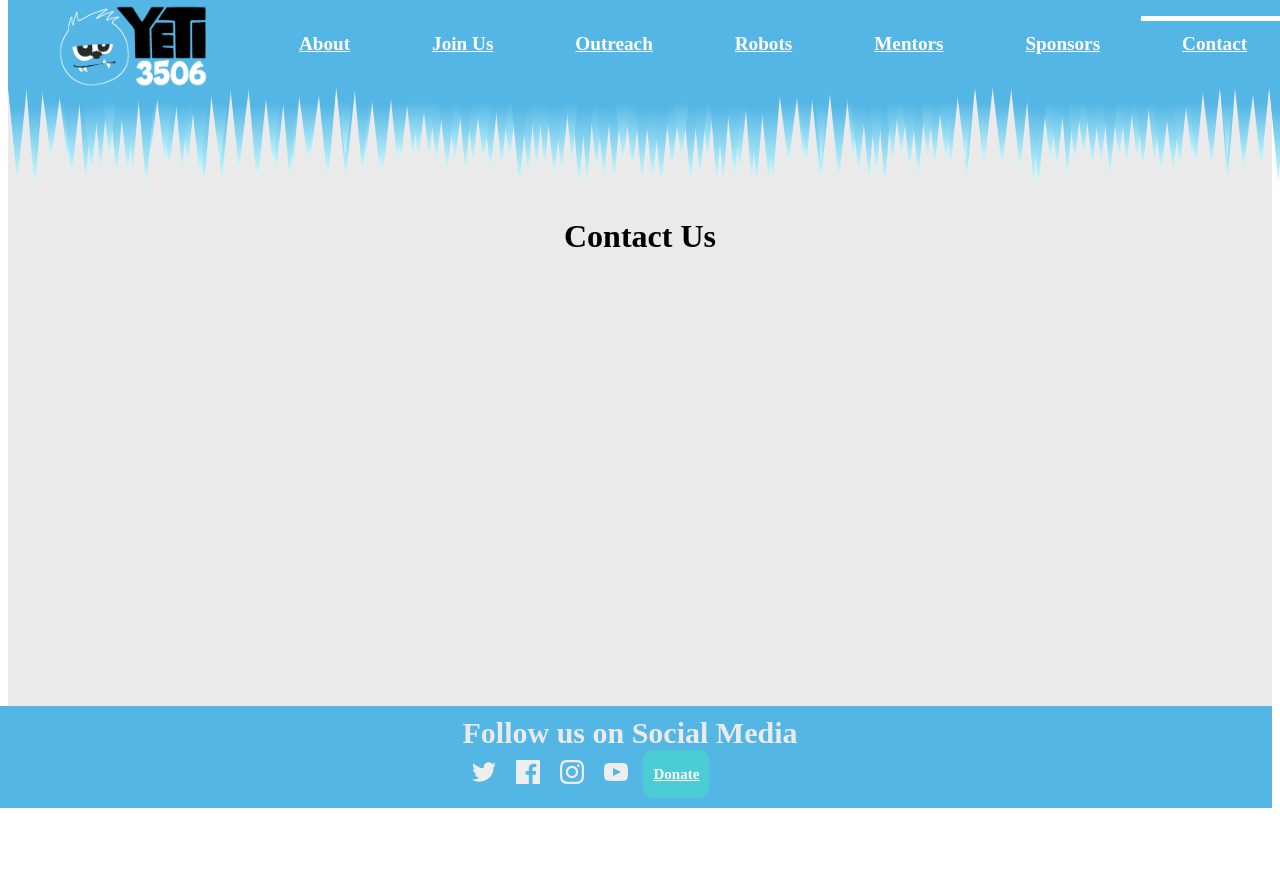
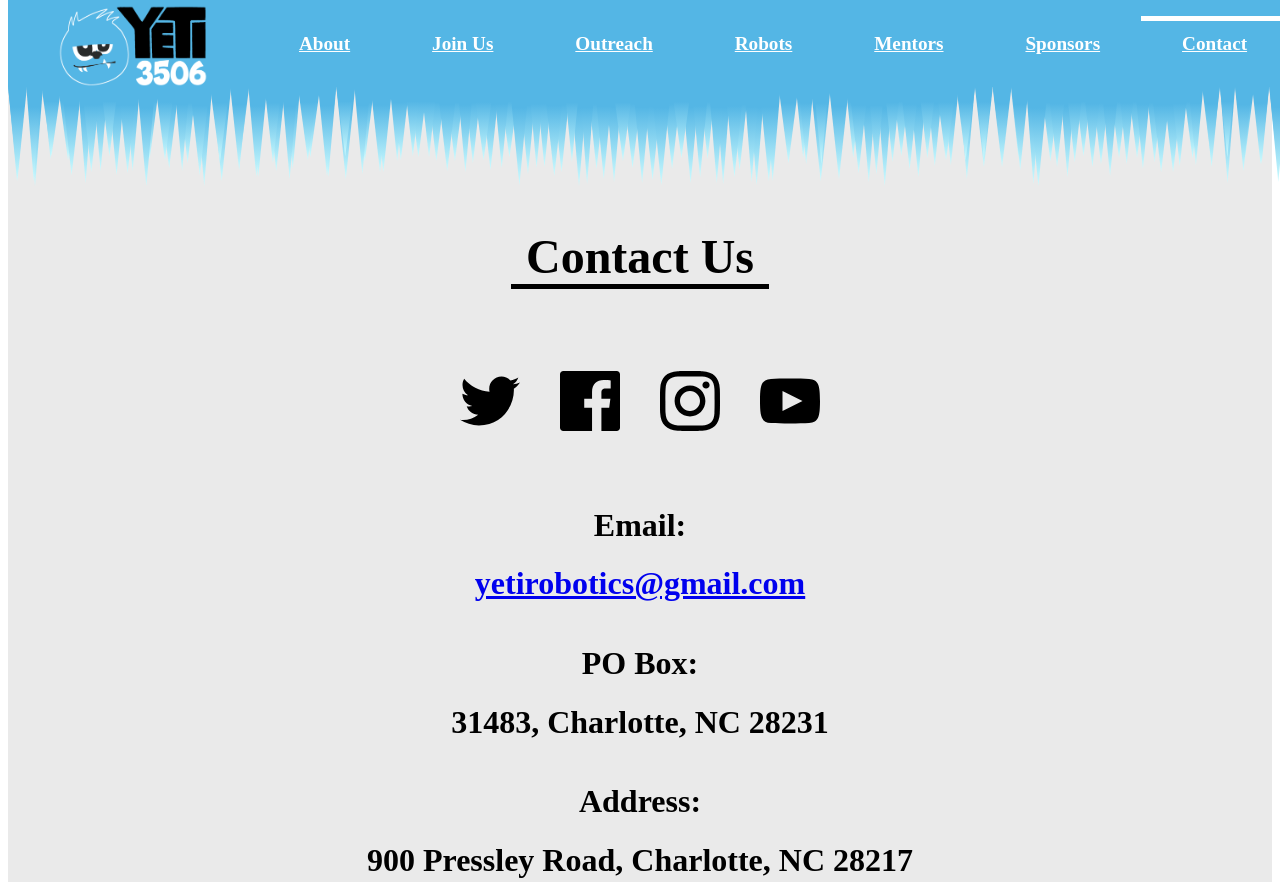
Before and after one commit to tsar-boomba/yeti-robotics-site, a Gatsby site: page /contact in a window 1280 px wide. Shown: the top 882 px of the page. Before the commit the page ends 816 px from the top, so only its background shows below. Built offline with nearby package versions, Linux system fonts and the light colour scheme; Gatsby itself is replaced by a stand-in of ours.

Commit message:
finished contact page

```diff
--- a/src/pages/contact/index.tsx
+++ b/src/pages/contact/index.tsx
@@ -1,11 +1,85 @@
 import { PageProps } from 'gatsby';
 import React from 'react';
 import Layout from '@/components/Layout';
+import Title from '@/components/Title';
 
 const Contact: React.FC<PageProps> = () => {
 	return (
-		<Layout>
-			<h1>Contact Us</h1>
+		<Layout title='Contact'>
+			<Title>Contact Us</Title>
+			<div style={{ display: 'flex', justifyContent: 'space-around', padding: 30 }}>
+				<a
+					aria-label='yeti Twitter'
+					href='https://twitter.com/YETI_Robotics'
+					style={{ padding: 20 }}
+				>
+					<svg
+						xmlns='http://www.w3.org/2000/svg'
+						width='60'
+						height='60'
+						fill='#000000'
+						viewBox='0 0 24 24'
+					>
+						<path d='M24 4.557c-.883.392-1.832.656-2.828.775 1.017-.609 1.798-1.574 2.165-2.724-.951.564-2.005.974-3.127 1.195-.897-.957-2.178-1.555-3.594-1.555-3.179 0-5.515 2.966-4.797 6.045-4.091-.205-7.719-2.165-10.148-5.144-1.29 2.213-.669 5.108 1.523 6.574-.806-.026-1.566-.247-2.229-.616-.054 2.281 1.581 4.415 3.949 4.89-.693.188-1.452.232-2.224.084.626 1.956 2.444 3.379 4.6 3.419-2.07 1.623-4.678 2.348-7.29 2.04 2.179 1.397 4.768 2.212 7.548 2.212 9.142 0 14.307-7.721 13.995-14.646.962-.695 1.797-1.562 2.457-2.549z' />
+					</svg>
+				</a>
+				<a
+					aria-label='yeti Facebook'
+					href='https://www.facebook.com/YETI3506/'
+					style={{ padding: 20 }}
+				>
+					<svg
+						xmlns='http://www.w3.org/2000/svg'
+						width='60'
+						height='60'
+						fill='#000000'
+						viewBox='0 0 24 24'
+					>
+						<path d='M22.675 0h-21.35c-.732 0-1.325.593-1.325 1.325v21.351c0 .731.593 1.324 1.325 1.324h11.495v-9.294h-3.128v-3.622h3.128v-2.671c0-3.1 1.893-4.788 4.659-4.788 1.325 0 2.463.099 2.795.143v3.24l-1.918.001c-1.504 0-1.795.715-1.795 1.763v2.313h3.587l-.467 3.622h-3.12v9.293h6.116c.73 0 1.323-.593 1.323-1.325v-21.35c0-.732-.593-1.325-1.325-1.325z' />
+					</svg>
+				</a>
+				<a
+					aria-label='yeti Instagram'
+					href='https://www.instagram.com/yetirobotics/'
+					style={{ padding: 20 }}
+				>
+					<svg
+						xmlns='http://www.w3.org/2000/svg'
+						width='60'
+						height='60'
+						fill='#000000'
+						viewBox='0 0 24 24'
+					>
+						<path d='M12 2.163c3.204 0 3.584.012 4.85.07 3.252.148 4.771 1.691 4.919 4.919.058 1.265.069 1.645.069 4.849 0 3.205-.012 3.584-.069 4.849-.149 3.225-1.664 4.771-4.919 4.919-1.266.058-1.644.07-4.85.07-3.204 0-3.584-.012-4.849-.07-3.26-.149-4.771-1.699-4.919-4.92-.058-1.265-.07-1.644-.07-4.849 0-3.204.013-3.583.07-4.849.149-3.227 1.664-4.771 4.919-4.919 1.266-.057 1.645-.069 4.849-.069zm0-2.163c-3.259 0-3.667.014-4.947.072-4.358.2-6.78 2.618-6.98 6.98-.059 1.281-.073 1.689-.073 4.948 0 3.259.014 3.668.072 4.948.2 4.358 2.618 6.78 6.98 6.98 1.281.058 1.689.072 4.948.072 3.259 0 3.668-.014 4.948-.072 4.354-.2 6.782-2.618 6.979-6.98.059-1.28.073-1.689.073-4.948 0-3.259-.014-3.667-.072-4.947-.196-4.354-2.617-6.78-6.979-6.98-1.281-.059-1.69-.073-4.949-.073zm0 5.838c-3.403 0-6.162 2.759-6.162 6.162s2.759 6.163 6.162 6.163 6.162-2.759 6.162-6.163c0-3.403-2.759-6.162-6.162-6.162zm0 10.162c-2.209 0-4-1.79-4-4 0-2.209 1.791-4 4-4s4 1.791 4 4c0 2.21-1.791 4-4 4zm6.406-11.845c-.796 0-1.441.645-1.441 1.44s.645 1.44 1.441 1.44c.795 0 1.439-.645 1.439-1.44s-.644-1.44-1.439-1.44z' />
+					</svg>
+				</a>
+				<a
+					aria-label='yeti Youtube'
+					href='https://www.youtube.com/user/YETIRobotics3506'
+					style={{ padding: 20 }}
+				>
+					<svg
+						xmlns='http://www.w3.org/2000/svg'
+						width='60'
+						height='60'
+						fill='#000000'
+						viewBox='0 0 24 24'
+					>
+						<path d='M19.615 3.184c-3.604-.246-11.631-.245-15.23 0-3.897.266-4.356 2.62-4.385 8.816.029 6.185.484 8.549 4.385 8.816 3.6.245 11.626.246 15.23 0 3.897-.266 4.356-2.62 4.385-8.816-.029-6.185-.484-8.549-4.385-8.816zm-10.615 12.816v-8l8 3.993-8 4.007z' />
+					</svg>
+				</a>
+			</div>
+
+			<h1>Email:</h1>
+			<a href='mailto:yetirobotics@gmail.com'>
+				<h1 style={{ marginTop: 0 }}>yetirobotics@gmail.com</h1>
+			</a>
+
+			<h1>PO Box:</h1>
+			<h1 style={{ marginTop: 0 }}>31483, Charlotte, NC 28231</h1>
+
+			<h1>Address:</h1>
+			<h1 style={{ marginTop: 0 }}>900 Pressley Road, Charlotte, NC 28217</h1>
 		</Layout>
 	);
 };
```
